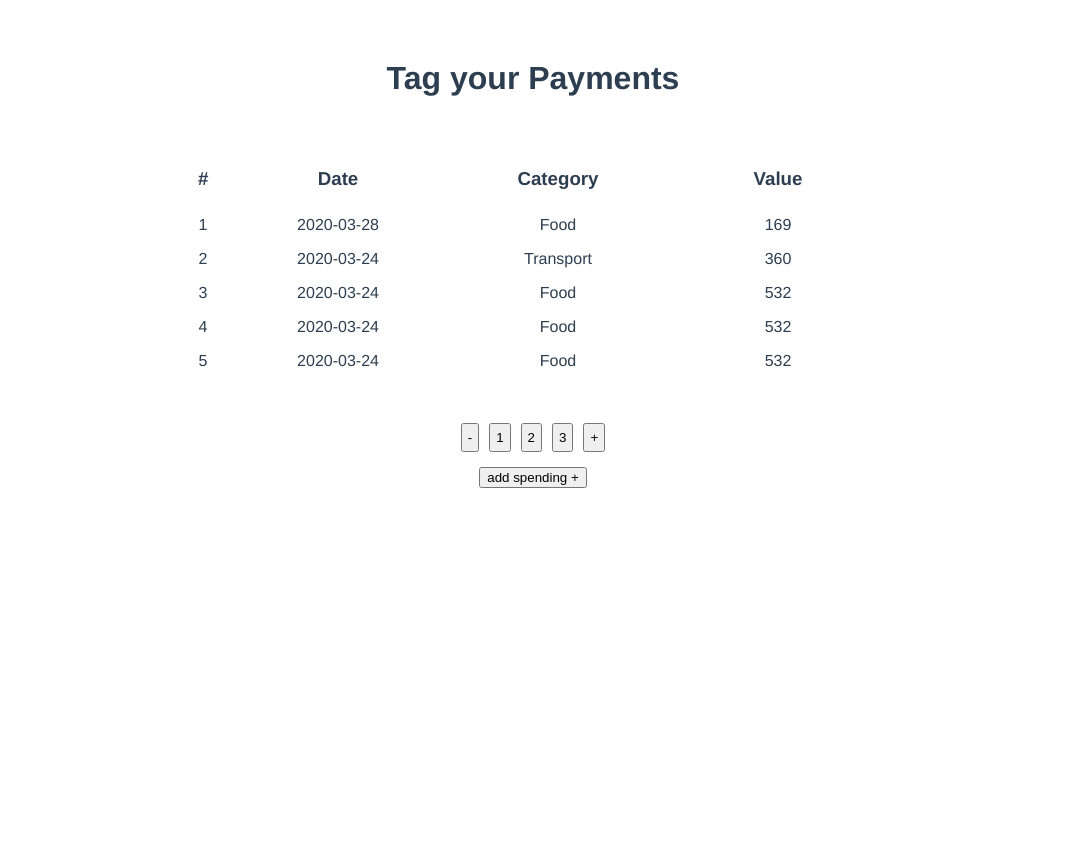
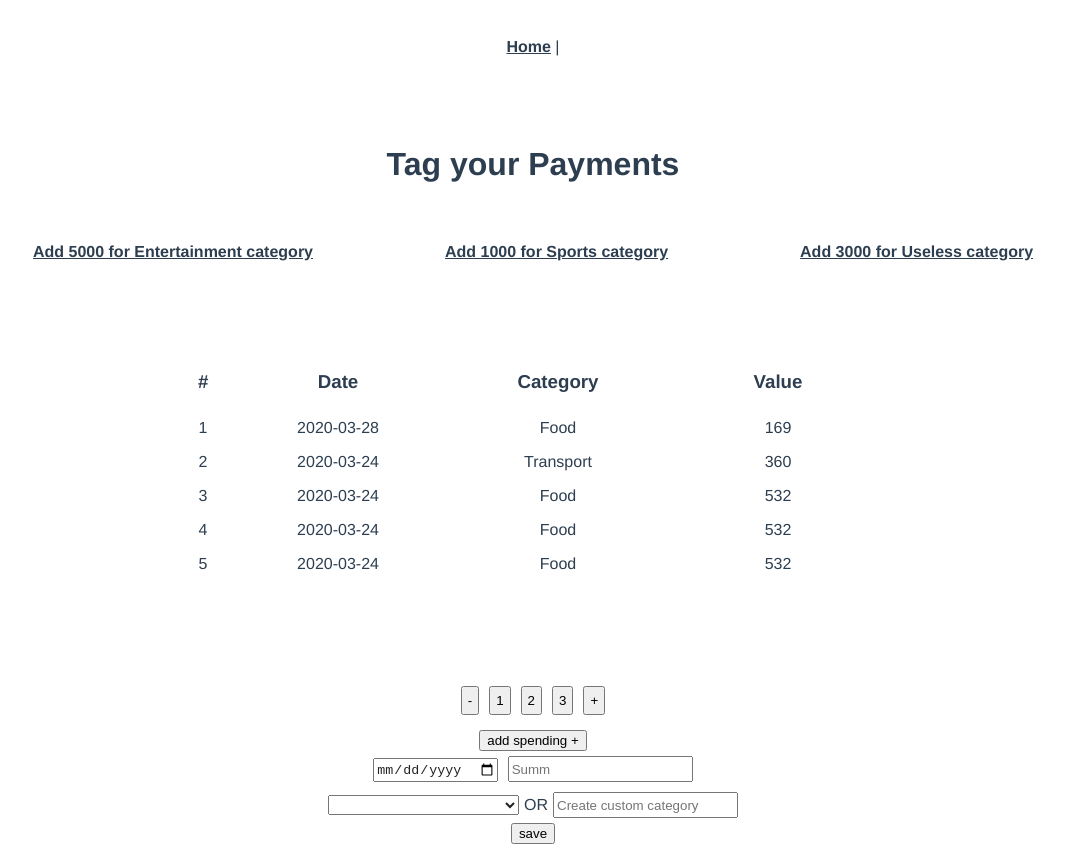
Before and after one commit to SergioWaters/vue_project, a Vue app: page / in a window 1280 px wide. Shown: the whole page, without its empty margins (107-1172 px from the left). Before the commit the page ends 800 px from the top, so only its background shows below. Built offline with nearby package versions, Linux system fonts and the light colour scheme.

Commit message:
added common expences router-links

```diff
--- a/package.json
+++ b/package.json
@@ -10,6 +10,7 @@
   "dependencies": {
     "core-js": "^3.8.3",
     "vue": "^2.6.14",
+    "vue-router": "^3.5.1",
     "vuex": "^3.6.2"
   },
   "devDependencies": {
@@ -17,6 +18,7 @@
     "@babel/eslint-parser": "^7.12.16",
     "@vue/cli-plugin-babel": "~5.0.0",
     "@vue/cli-plugin-eslint": "~5.0.0",
+    "@vue/cli-plugin-router": "~5.0.0",
     "@vue/cli-plugin-vuex": "~5.0.0",
     "@vue/cli-service": "~5.0.0",
     "eslint": "^7.32.0",
--- a/src/App.vue
+++ b/src/App.vue
@@ -1,62 +1,66 @@
 <template>
   <div id="app">
-    <h1>Tag your Payments</h1>
-    <ExpencesList :expencesArr="getExpencesSlice" />
-    <ExpencesPagination
-      @clickHandler="updateFocusPage"
-      :pages="getAllExpences.length"
-      :focus="getFocusPage"
-      :stack="getStackOfPages"
-    />
-    <ExpenceAdd @addNewExpence="addNewExpence" />
+    <nav><router-link to="/">Home</router-link> |</nav>
+    <main>
+      <router-view />
+    </main>
   </div>
 </template>
 
+
 <script>
-// import { mapState } from "vuex";
-import { mapMutations } from "vuex";
 import { mapActions } from "vuex";
-import { mapGetters } from "vuex";
-
-import ExpencesList from "./components/ExpencesList.vue";
-import ExpenceAdd from "./components/ExpenceAdd.vue";
-import ExpencesPagination from "./components/ExpencesPagination.vue";
 
 export default {
   name: "App",
-  components: {
-    ExpencesList,
-    ExpenceAdd,
-    ExpencesPagination,
-  },
+  // data() {
+  //   return {
+  //     commonExpences: [
+  //       {date: ,
+  //       category: ,
+  //       value:
+  //       }
+  //     ]
+  //   }
+  // },
   methods: {
     ...mapActions(["fetchData"]),
-    ...mapMutations([
-      "updateExpences",
-      "updateFocusPage",
-      "updateStackOfPages",
-      "addNewExpence",
-    ]),
+
+    //   goToPageAbout(){
+    //     this.$router.push({
+    //       name: "about",
+    //       params: {
+    //         isTrial: 0
+    //       },
+    //       query: {
+    //         isTrial: true
+    //       }
+    //     })
+    //   }
   },
+  created() {},
   mounted() {
     this.fetchData();
   },
-  computed: mapGetters([
-    "getAllExpences",
-    "getExpencesSlice",
-    "getStackOfPages",
-    "getFocusPage",
-  ]),
 };
 </script>
 
-<style>
+<style lang="css">
 #app {
   font-family: Avenir, Helvetica, Arial, sans-serif;
   -webkit-font-smoothing: antialiased;
   -moz-osx-font-smoothing: grayscale;
   text-align: center;
   color: #2c3e50;
-  margin-top: 60px;
+}
+nav {
+  padding: 30px;
+}
+a {
+  font-weight: bold;
+  color: #2c3e50;
+}
+a .router-link-exact-active {
+  color: #42b983;
 }
 </style>
--- a/src/components/ExpenceAdd.vue
+++ b/src/components/ExpenceAdd.vue
@@ -34,7 +34,7 @@ export default {
   name: "ExpenceAdd",
   data() {
     return {
-      formVisible: false,
+      formVisible: true,
       alertVisible: false,
       date: "",
       category: "",
@@ -68,6 +68,19 @@ export default {
       else return `${y}-${"0" + m}-${d}`;
     },
   },
+  mounted() {
+    // if (!this.getCategoryArr.length) {
+    // await this.$store.dispatch("getCategoryArr");
+    console.log(this.$route.params.category);
+    console.log(this.$route.query.value);
+    console.log(this.$route);
+
+    if (this.$route.query.category)
+      this.customCategory = this.$route.query.category;
+    else this.category = this.getCategoryArr[0];
+    if (this.$route.query.value) this.value = +this.$route.query.value;
+  },
+  // },
 };
 </script>
 
--- a/src/main.js
+++ b/src/main.js
@@ -1,10 +1,12 @@
 import Vue from 'vue'
 import App from './App.vue'
 import store from './store'
+import router from './router'
 
 Vue.config.productionTip = false
 
 new Vue({
   store,
+  router,
   render: h => h(App)
 }).$mount('#app')
--- /dev/null
+++ b/src/router/index.js
@@ -0,0 +1,36 @@
+import addExpence from '@/store/modules/expences'
+import Vue from 'vue'
+import VueRouter from 'vue-router'
+import HomeView from '../views/HomeView.vue'
+import ExpenceAdd from '../components/ExpenceAdd'
+
+Vue.use(VueRouter)
+
+const routes = [
+  {
+    path: '/',
+    name: 'home',
+    component: HomeView
+  },
+  {
+    path: '/about',
+    name: 'about',
+    // route level code-splitting
+    // this generates a separate chunk (about.[hash].js) for this route
+    // which is lazy-loaded when the route is visited.
+    component: () => import(/* webpackChunkName: "about" */ '../views/AboutView.vue')
+  },
+  {
+    path: '/addExpence',
+    name: addExpence,
+    component: ExpenceAdd,
+  }
+]
+
+const router = new VueRouter({
+  mode: 'history',
+  base: process.env.BASE_URL,
+  routes
+})
+
+export default router
--- /dev/null
+++ b/src/views/AboutView.vue
@@ -0,0 +1,5 @@
+<template>
+  <div class="about">
+    <h1>This is an about page</h1>
+  </div>
+</template>
--- /dev/null
+++ b/src/views/HomeView.vue
@@ -0,0 +1,87 @@
+<template>
+  <div>
+    <h1>Tag your Payments</h1>
+    <div class="common_expences">
+      <router-link
+        :to="{
+          path: '/addExpence/',
+          query: { value: 5000, category: 'Entertainment' },
+        }"
+      >
+        Add 5000 for Entertainment category
+      </router-link>
+      <router-link
+        :to="{
+          path: '/addExpence/',
+          query: { value: 1000, category: 'Sports' },
+        }"
+      >
+        Add 1000 for Sports category
+      </router-link>
+      <router-link
+        :to="{
+          path: '/addExpence/',
+          query: { value: 3000, category: 'Useless' },
+        }"
+      >
+        Add 3000 for Useless category
+      </router-link>
+    </div>
+
+    <ExpencesList :expencesArr="getExpencesSlice" />
+    <ExpencesPagination
+      @clickHandler="updateFocusPage"
+      :pages="getAllExpences.length"
+      :focus="getFocusPage"
+      :stack="getStackOfPages"
+    />
+
+    <ExpenceAdd @addNewExpence="addNewExpence" />
+  </div>
+</template>
+
+<script>
+// import { mapState } from "vuex";
+import { mapMutations } from "vuex";
+import { mapGetters } from "vuex";
+import ExpencesList from "../components/ExpencesList.vue";
+import ExpenceAdd from "../components/ExpenceAdd.vue";
+import ExpencesPagination from "../components/ExpencesPagination.vue";
+export default {
+  name: "App",
+  components: {
+    ExpencesList,
+    ExpenceAdd,
+    ExpencesPagination,
+  },
+  methods: {
+    ...mapMutations([
+      "updateExpences",
+      "updateFocusPage",
+      "updateStackOfPages",
+      "addNewExpence",
+    ]),
+  },
+  computed: mapGetters([
+    "getAllExpences",
+    "getExpencesSlice",
+    "getStackOfPages",
+    "getFocusPage",
+  ]),
+};
+</script>
+
+<style scoped>
+div {
+  font-family: Avenir, Helvetica, Arial, sans-serif;
+  -webkit-font-smoothing: antialiased;
+  -moz-osx-font-smoothing: grayscale;
+  text-align: center;
+  color: #2c3e50;
+  margin-top: 60px;
+}
+.common_expences {
+  display: flex;
+  justify-content: space-evenly;
+}
+</style>
```
Also changed, not shown: 1 other file (tests, documents, lock files or other folders).
